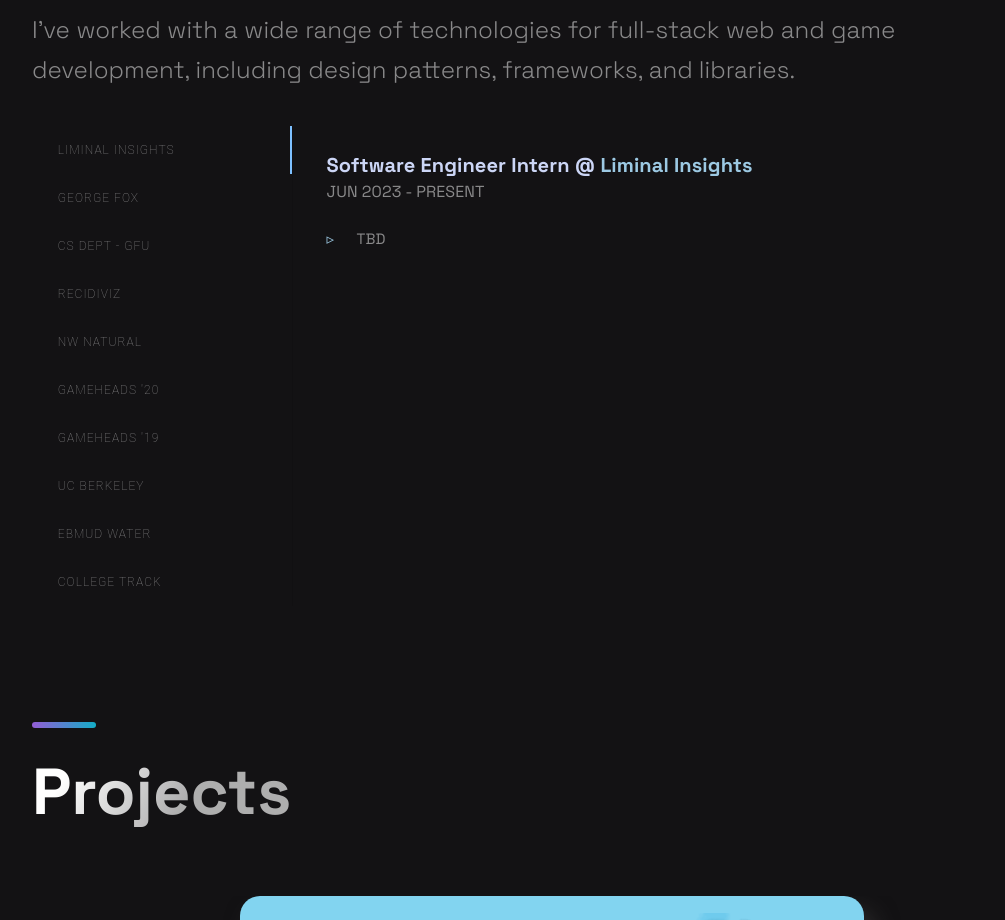
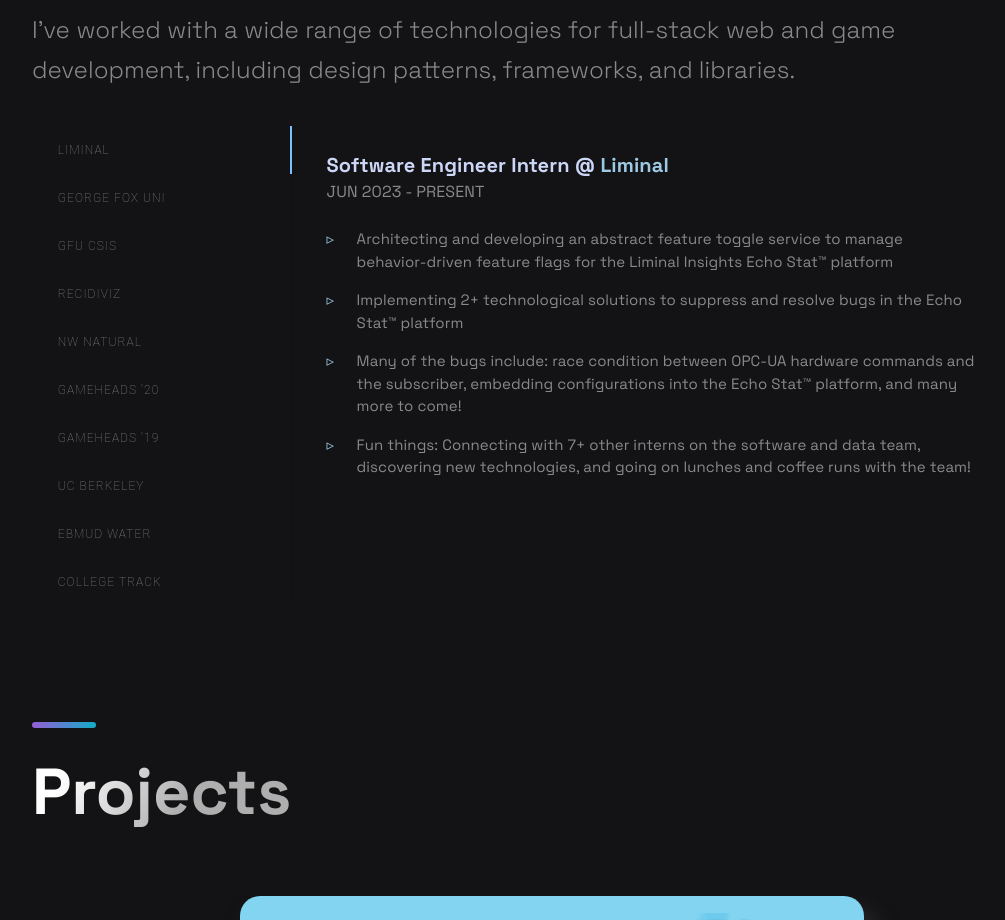
Before and after one commit to HarryZ10/harryjzhu.com, a Next.js app: page / in a window 1280 px wide. Shown: the part 960-1880 px from the top of the page, without its empty margins (88-1093 px from the left). Built offline with nearby package versions, Linux system fonts and the light colour scheme.

Commit message:
Add liminal experience info

```diff
--- a/src/components/Experiences/Experiences.js
+++ b/src/components/Experiences/Experiences.js
@@ -54,14 +54,17 @@
   };
 
   const experienceItems = {
-    "Liminal Insights": {
+    "Liminal": {
       jobTitle: "Software Engineer Intern @",
       duration: "JUN 2023 - PRESENT",
       desc: [
-        "TBD"
+        "Architecting and developing an abstract feature toggle service to manage behavior-driven feature flags for the Liminal Insights Echo Stat™ platform",
+        "Implementing 2+ technological solutions to suppress and resolve bugs in the Echo Stat™ platform",
+        "Many of the bugs include: race condition between OPC-UA hardware commands and the subscriber, embedding configurations into the Echo Stat™ platform, and many more to come!",
+        "Fun things: Connecting with 7+ other interns on the software and data team, discovering new technologies, and going on lunches and coffee runs with the team!"
       ]
     },
-    "George Fox": {
+    "George Fox Uni": {
       jobTitle: "Full-Stack Web Developer Intern @",
       duration: "AUG 2021 - PRESENT",
       desc: [
@@ -71,7 +74,7 @@
         "Demonstrated collaboration and communication skills that influenced the reduction of the product backlog by 75%"
       ]
     },
-    "CS Dept - GFU": {
+    "GFU CSIS": {
       "jobTitle": "Computer Science Teaching Assistant @",
       "duration": "AUG 2022 - PRESENT",
       "desc": [
```
